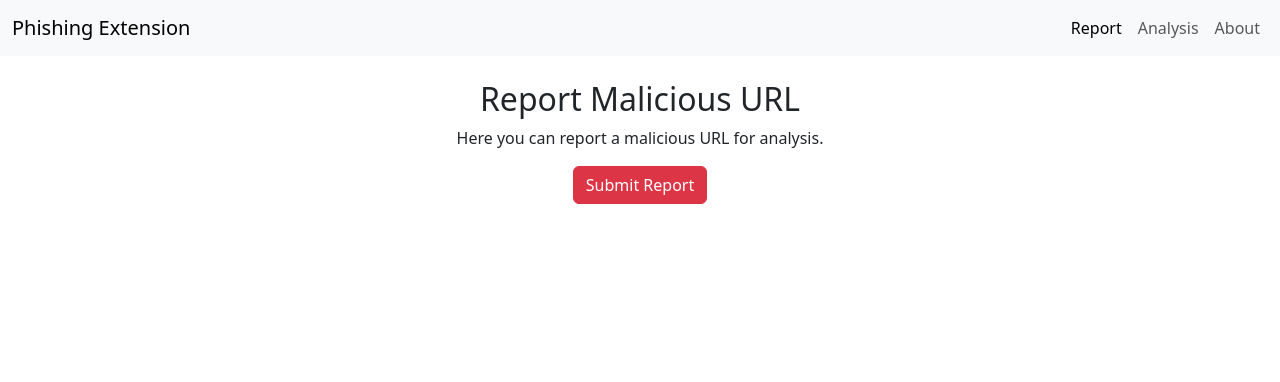
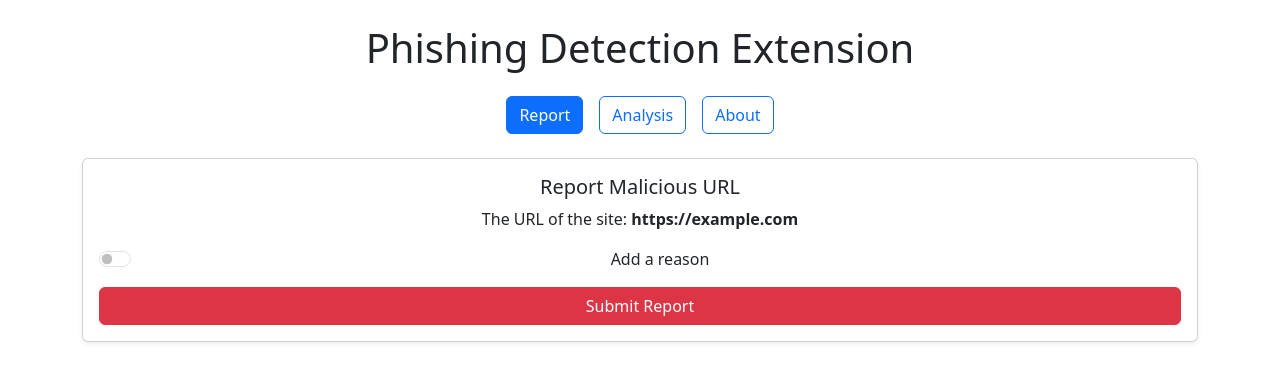
Before and after one commit to ancamariac/web-sentinel, a React (Create React App) app in the folder web-sentinel/: page / in a window 1280 px wide. Shown: the top 382 px of the page. Built offline with nearby package versions, Linux system fonts and the light colour scheme.

Commit message:
report tab

```diff
--- a/web-sentinel/src/App.js
+++ b/web-sentinel/src/App.js
@@ -24,43 +24,35 @@ function App() {
 
   return (
     <div className="App">
-      <nav className="navbar navbar-expand-lg navbar-light bg-light">
-        <div className="container-fluid">
-          <span className="navbar-brand">Phishing Extension</span>
-          <ul className="navbar-nav">
-            <li className="nav-item">
+      <header className="text-center mt-4">
+        <h1>Phishing Detection Extension</h1>
+      </header>
+      <div className="d-flex justify-content-center mt-4">
         <button
-                className={`nav-link btn ${
+          className={`btn btn-outline-primary mx-2 ${
             activeTab === "report" ? "active" : ""
           }`}
           onClick={() => setActiveTab("report")}
         >
           Report
         </button>
-            </li>
-            <li className="nav-item">
         <button
-                className={`nav-link btn ${
+          className={`btn btn-outline-primary mx-2 ${
             activeTab === "analysis" ? "active" : ""
           }`}
           onClick={() => setActiveTab("analysis")}
         >
           Analysis
         </button>
-            </li>
-            <li className="nav-item">
         <button
-                className={`nav-link btn ${
+          className={`btn btn-outline-primary mx-2 ${
             activeTab === "about" ? "active" : ""
           }`}
           onClick={() => setActiveTab("about")}
         >
           About
         </button>
-            </li>
-          </ul>
       </div>
-      </nav>
 
       <div className="container mt-4">{renderContent()}</div>
     </div>
--- a/web-sentinel/src/components/Report.js
+++ b/web-sentinel/src/components/Report.js
@@ -1,11 +1,51 @@
-import React from "react";
+import React, { useState } from "react";
 
 function Report() {
+  const [showReason, setShowReason] = useState(false);
+
+  const handleToggleChange = () => {
+    setShowReason(!showReason);
+  };
+
   return (
-    <div>
-      <h2>Report Malicious URL</h2>
-      <p>Here you can report a malicious URL for analysis.</p>
-      <button className="btn btn-danger">Submit Report</button>
+    <div className="card mb-4 shadow-sm">
+      <div className="card-body">
+        <h5 className="card-title">Report Malicious URL</h5>
+        <p className="card-text">
+          The URL of the site:{" "}
+          <span id="pageUrl" className="fw-bold">
+            https://example.com
+          </span>
+        </p>
+
+        {/* Toggle pentru a adăuga un motiv */}
+        <div className="form-check form-switch mb-3">
+          <input
+            className="form-check-input"
+            type="checkbox"
+            id="toggleReason"
+            checked={showReason}
+            onChange={handleToggleChange}
+          />
+          <label className="form-check-label" htmlFor="toggleReason">
+            Add a reason
+          </label>
+        </div>
+
+        {/* Textbox care apare doar dacă toggle-ul este activat */}
+        {showReason && (
+          <textarea
+            id="reasonInput"
+            className="form-control mb-3"
+            rows="3"
+            placeholder="Enter your reason here..."
+          />
+        )}
+
+        <button className="btn btn-danger w-100" id="submitReport">
+          Submit Report
+        </button>
+      </div>
     </div>
   );
 }
```
Lines whose indentation alone changed are shown as unchanged.
